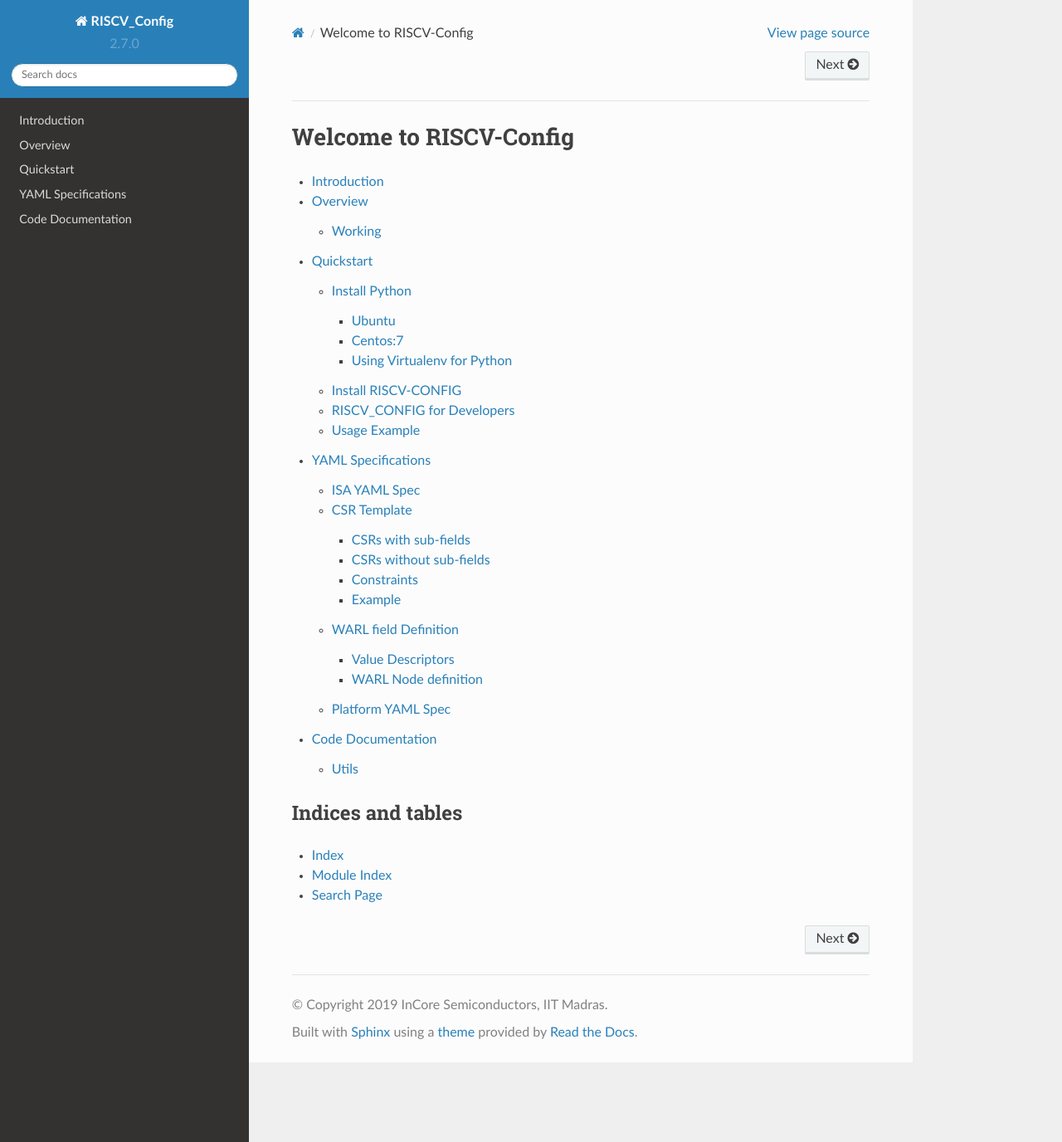
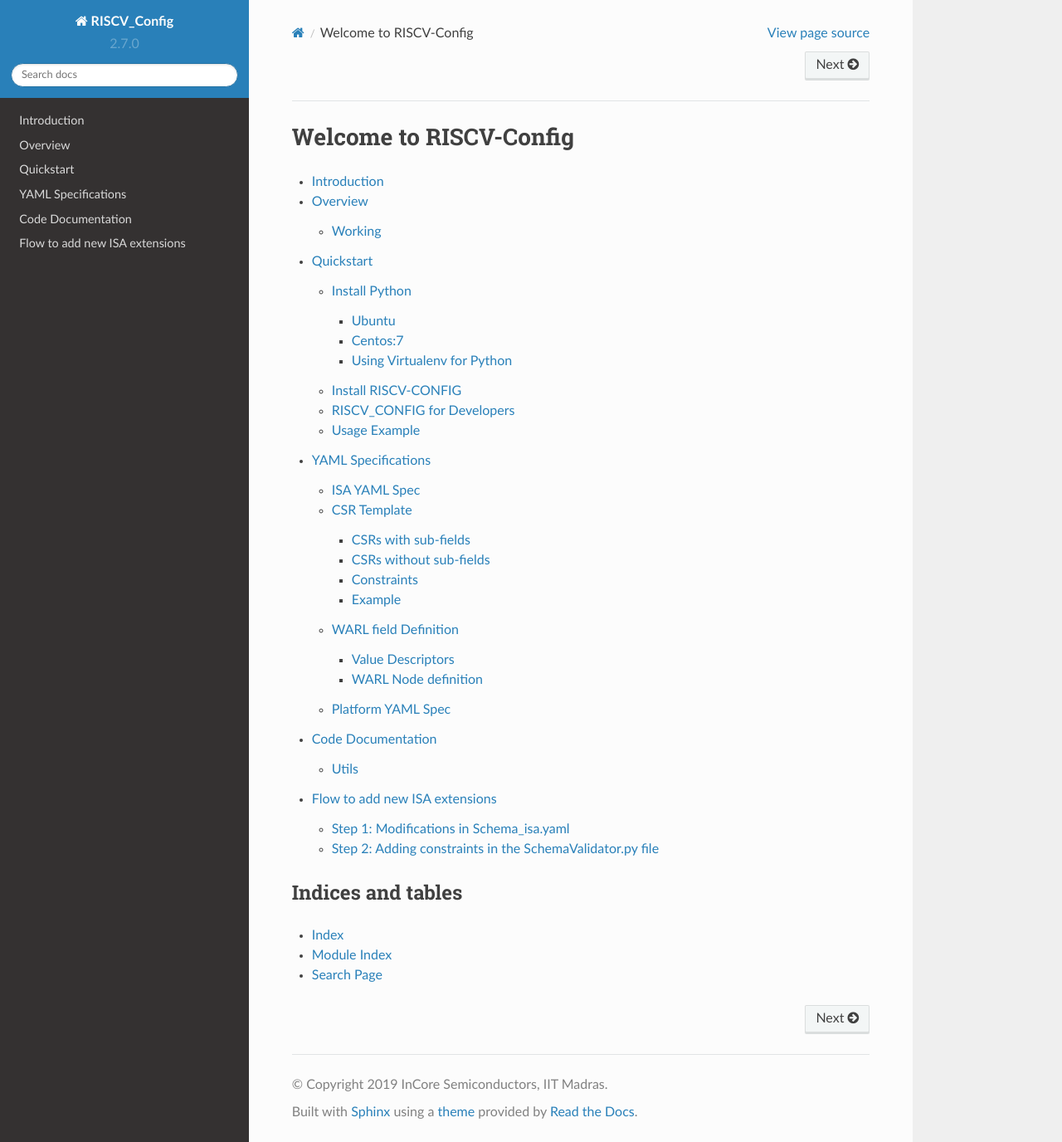
Before and after one commit to riscv-software-src/riscv-config, a Sphinx documentation site: the page built from docs/source/index.rst, in a window 1280 px wide and 1376 px high. Shown: the whole window at 83% size. Built offline with Sphinx 7.4.7 and the Read the Docs theme 2.0.0, drawn with Linux system fonts in a browser that asks for light colours; some of the changed lines change nothing that is shown.

Commit message:
document updated

```diff
--- a/docs/source/index.rst
+++ b/docs/source/index.rst
@@ -11,6 +11,7 @@
    quickstart
    yaml-specs
    code-doc
+   new-extensions
 
 Indices and tables
 ------------------
--- /dev/null
+++ b/docs/source/new-extensions.rst
@@ -0,0 +1,73 @@
+##############################
+Flow to add new ISA extensions
+##############################
+
+This section describe the steps to be followed while adding new extension and the corresponding constraints attached to it.
+
+Step 1: Modifications in Schema_isa.yaml
+========================================
+
+As shown in the example below, any new extensions and sub extensions have to be enabled by adding them in the regex expression given below. This will give the user the option to configure with the extensions in the input isa yamls. :ref:`isa_yaml_spec`.
+
+.. code-block:: yaml
+
+
+
+   SA: { type: string, required: true, check_with: capture_isa_specifics,
+           regex: "^RV(32|64|128)[IE]+[ABCDEFGIJKLMNPQSTUVX]*(Zicsr|Zifencei|Zihintpause|Zam|Ztso|Zkne|Zknd|Zknh|Zkse|Zksh|Zkg|Zkb|Zkr|Zks|Zkn|Zbc|Zbb|Zbp|Zbm|Zbe|Zbf){,1}(_Zicsr){,1}(_Zifencei){,1}(_Zihintpause){,1}(_Zam){,1}(_Ztso){,1}(_Zkne){,1}(_Zknd){,1}(_Zknh){,1}(_Zkse){,1}(_Zksh){,1}(_Zkg){,1}(_Zkb){,1}(_Zkr){,1}(_Zks){,1}(_Zkn){,1}(_Zbc){,1}(_Zbb){,1}(_Zbp){,1}(_Zbm){,1}(_Zbe){,1}(_Zbf){,1}$" }
+
+
+
+
+Step 2: Adding constraints in the SchemaValidator.py file
+=========================================================
+
+The conditions shown below are any constraints that will have to be written while adding a new extension.
+
+For example, in the code below , the constraints for the K (Crypto-Scalar extension) have been added wherein the subextensions Zkn, Zks, K are supersets of other Zk* abbreviations. Thus, if the superset extension exists in the ISA, none of the corresponding subset ZK* should be present in the ISA at the same time.
+
+
+**Constraints used here** :
+
+   1.If Zkn is present , its subset extensions Zkne, Zknh, Zknd, Zkg and Zkb cannot be present in the ISA string.
+
+   2.If Zks is present , its subset extensions Zkse, Zksh, Zkg and Zkb cannot be present in the ISA string.
+
+
+   3.If K extension is present , its subset extensions Zkn, Zkr, Zkne, Zknh, Zknd, Zkg and Zkb cannot be present in the ISA string.
+
+   4. If **B extension** Zbp is present , its subset extensions  Zkb cannot be present in the ISA string. Cross-checking across two different extensions can also be done. Zkb contains instructions from other subextensions in B extension like Zbm, Zbe, Zbf and Zbb , but unlike Zbp is not a proper superset.
+
+   5. If **B extension** Zbc is present , its subset extensions Zkg cannot be present in the ISA string.
+
+
+
+
+
+
+.. code-block:: python
+
+        if 'I' not in extension_list and 'E' not in extension_list:
+            self._error(field, 'Either of I or E base extensions need to be present in the ISA string')
+        if 'F' in extension_list and not "Zicsr" in extension_list:
+            self._error(field, "F cannot exist without Zicsr.")
+        if 'D' in extension_list and not 'F' in extension_list:
+            self._error(field, "D cannot exist without F.")
+        if 'Q' in extension_list and not 'D' in extension_list:
+            self._error(field, "Q cannot exist without D and F.")
+        if 'Zam' in extension_list and not 'A' in extension_list:
+            self._error(field, "Zam cannot exist without A.")
+        if 'N' in extension_list and not 'U' in extension_list:
+            self._error(field, "N cannot exist without U.")
+        if 'S' in extension_list and not 'U' in extension_list:
+            self._error(field, "S cannot exist without U.")
+        if 'Zkg' in extension_list and 'Zbc' in extension_list:
+            self._error(field, "Zkg being a proper subset of Zbc (from B extension) should be ommitted from the ISA string")
+        if 'Zkb' in extension_list and 'Zbp' in extension_list :
+            self._error(field, "Zkb being a proper subset of Zbp (from B extension) should be ommitted from the ISA string")
+        if 'Zks' in extension_list and ( set(['Zkse', 'Zksh','Zkg','Zkb']) & set(extension_list) ):
+            self._error(field, "Zks is a superset of Zkse, Zksh, Zkg and Zkb. In presence of Zks the subsets must be ignored in the ISA string.")
+        if 'Zkn' in extension_list and ( set(['Zkne','Zknd','Zknh','Zkg','Zkb']) & set(extension_list) ):
+            self._error(field, "Zkn is a superset of Zkne, Zknd, Zknh, Zkg and Zkb, In presence of Zkn the subsets must be ignored in the ISA string")
+        if 'K' in extension_list and ( set(['Zkn','Zkr','Zkne','Zknd','Zknh','Zkg','Zkb']) & set(extension_list) ) :
+            self._error(field, "K is a superset of Zkn and Zkr , In presence of K the subsets must be ignored in the ISA string")
```
